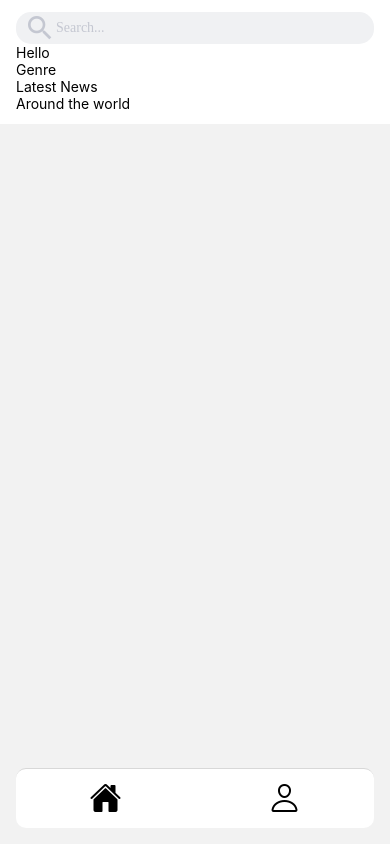
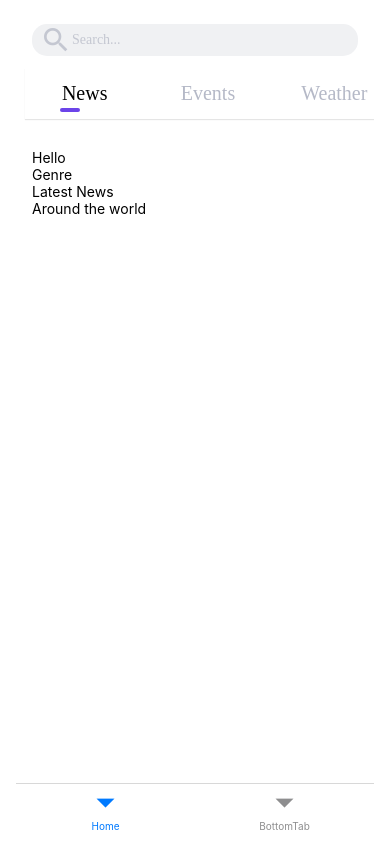
Before and after one commit to Khubayan/bacarita, a React Native app: screen / in a window 390 px wide. Built offline with nearby package versions, Linux system fonts and the light colour scheme.

Commit message:
Add Top Tab

```diff
--- a/App.tsx
+++ b/App.tsx
@@ -1,35 +1,131 @@
 /* eslint-disable prettier/prettier */
 /* eslint-disable react/react-in-jsx-scope */
+import 'react-native-gesture-handler';
 import {NavigationContainer} from '@react-navigation/native';
+import {createStackNavigator} from '@react-navigation/stack';
 import {createBottomTabNavigator} from '@react-navigation/bottom-tabs';
+import {createMaterialTopTabNavigator} from '@react-navigation/material-top-tabs';
 import Home from './screens/Home';
 import Icon from 'react-native-vector-icons/Ionicons';
 import AboutScreen from './screens/AboutScreen';
-import {IconMapping} from './types/AppTypes';
+import TestedScreenu from './screens/TestedScreen';
+import SearchBar from './components/SearchBar';
+import Colors from './constants/Colors';
+import {StyleSheet, Text, View} from 'react-native';
+import {ScrollView} from 'react-native-gesture-handler';
 
+const Stack = createStackNavigator();
 const Tab = createBottomTabNavigator();
+const TopTab = createMaterialTopTabNavigator();
 
-// Navigation & Icon map
-const iconMapping: IconMapping = {
-  Home: {
-    screenComponent: Home,
-    active: 'home',
-    inactive: 'home-outline',
-  },
-  AboutScreen: {
-    screenComponent: AboutScreen,
-    active: 'person',
-    inactive: 'person-outline',
-  },
+const TopTabComponent = () => {
+  return (
+    <View style={[style.flexContent, style.mainBacground]}>
+      <View style={[style.container]}>
+        <SearchBar />
+      </View>
+
+      <TopTab.Navigator
+        screenOptions={({route}) => {
+          return {
+            tabBarStyle: {
+              backgroundColor: style.mainBacground.backgroundColor, // Change this to white
+              elevation: 0,
+              left: 9,
+            },
+            tabBarLabelStyle: {
+              // Adjust the text color as needed
+              fontFamily: 'Roboto-Medium',
+              fontSize: 20,
+              textTransform: 'capitalize',
+            },
+            tabBarIndicatorStyle: {
+              backgroundColor: Colors.primary300,
+              width: 20,
+              left: 35,
+              top: 40,
+              height: 4,
+              borderRadius: 2,
+            },
+          };
+        }}>
+        <TopTab.Screen
+          options={{
+            tabBarActiveTintColor: Colors.fontPrimary,
+            tabBarInactiveTintColor: Colors.fontSecondary,
+            tabBarLabelStyle: {
+              fontSize: 20,
+              fontFamily: 'Roboto-Medium',
+
+              textTransform: 'capitalize',
+            },
+          }}
+          name="News"
+          component={Home}
+        />
+        <TopTab.Screen
+          options={{
+            tabBarActiveTintColor: Colors.fontPrimary,
+            tabBarInactiveTintColor: Colors.fontSecondary,
+            tabBarLabelStyle: {
+              left: 8,
+              // right: 0.1,
+              marginRight: 12,
+              fontSize: 20,
+              fontFamily: 'Roboto-Medium',
+
+              textTransform: 'capitalize',
+            },
+          }}
+          name="Events"
+          component={TestedScreenu}
+        />
+        <TopTab.Screen
+          options={{
+            tabBarActiveTintColor: Colors.fontPrimary,
+            tabBarInactiveTintColor: Colors.fontSecondary,
+            tabBarLabelStyle: {
+              left: 11,
+              // right: 0.1,
+              fontSize: 20,
+              fontFamily: 'Roboto-Medium',
+
+              textTransform: 'capitalize',
+            },
+          }}
+          name="Weather"
+          component={TestedScreenu}
+        />
+      </TopTab.Navigator>
+    </View>
+  );
+};
+
+const MainTabs = () => {
+  return (
+    <>
+      <Tab.Navigator
+        screenOptions={() => ({
+          headerShown: false,
+          tabBarStyle: {
+            backgroundColor: style.mainBacground.backgroundColor,
+            elevation: 0,
+            borderColor: 'transparent',
+          },
+        })}>
+        <Tab.Screen name="Home" component={TopTabComponent} />
+        <Tab.Screen name="BottomTab" component={AboutScreen} />
+      </Tab.Navigator>
+    </>
+  );
 };
 
 const App = () => {
   return (
-    <>
-      {/* <StatusBar /> */}
+    <View style={[style.container, style.flexContent, style.mainBacground]}>
       <NavigationContainer>
-        <Tab.Navigator
-          initialRouteName="Home"
+        <Stack.Navigator
+          initialRouteName="MainTabs"
           screenOptions={() => ({
             headerShown: false,
             tabBarStyle: {
@@ -38,9 +134,32 @@ const App = () => {
               bottom: 16,
               right: 16,
               left: 16,
-              borderRadius: 10,
+              borderRadius: 16,
             },
           })}>
+          <Stack.Screen name="MainTabs" component={MainTabs} />
+        </Stack.Navigator>
+      </NavigationContainer>
+    </View>
+  );
+};
+
+const style = StyleSheet.create({
+  container: {
+    paddingVertical: 12,
+    paddingHorizontal: 16,
+  },
+  flexContent: {
+    flex: 1,
+  },
+  mainBacground: {
+    backgroundColor: Colors.secondary900,
+  },
+});
+
+export default App;
+
+/* <Tab.Screen name="TopTab" component={TopTabComponent} />
           {Object.keys(iconMapping).map((routeName, index) => (
             <Tab.Screen
               key={index}
@@ -58,11 +177,4 @@ const App = () => {
                 tabBarShowLabel: false,
               }}
             />
-          ))}
-        </Tab.Navigator>
-      </NavigationContainer>
-    </>
-  );
-};
-
-export default App;
+          ))} */
--- a/constants/Colors.tsx
+++ b/constants/Colors.tsx
@@ -1,9 +1,11 @@
 /* eslint-disable prettier/prettier */
 const Colors = {
+  primary300: '#6C44E9',
   secondary300: '#C4C7D1',
   secondary500: '#F0F1F3',
   secondary900: '#FFFFFF',
   fontPrimary: '#010101',
+  fontSecondary: '#B5B9C7',
 };
 
 export default Colors;
--- a/package.json
+++ b/package.json
@@ -11,11 +11,16 @@
   },
   "dependencies": {
     "@react-navigation/bottom-tabs": "^6.5.11",
+    "@react-navigation/material-top-tabs": "^6.6.5",
     "@react-navigation/native": "^6.1.9",
+    "@react-navigation/stack": "^6.3.20",
     "react": "18.2.0",
     "react-native": "0.72.6",
+    "react-native-gesture-handler": "^2.13.4",
+    "react-native-pager-view": "^6.2.2",
     "react-native-safe-area-context": "^4.7.4",
     "react-native-screens": "^3.27.0",
+    "react-native-tab-view": "^3.5.2",
     "react-native-vector-icons": "^10.0.1"
   },
   "devDependencies": {
--- a/react-native.config.js
+++ b/react-native.config.js
@@ -1,3 +1,4 @@
+/* eslint-disable prettier/prettier */
 module.exports = {
   assets: ['./assets/fonts'],
 };
--- a/screens/Home.tsx
+++ b/screens/Home.tsx
@@ -7,9 +7,6 @@ import Colors from '../constants/Colors';
 const Home = () => {
   return (
     <View style={style.container}>
-      <View>
-        <SearchBar />
-      </View>
       <View>
         <Text>Hello</Text>
       </View>
@@ -29,7 +26,8 @@ const Home = () => {
 const style = StyleSheet.create({
   container: {
     backgroundColor: Colors.secondary900,
-    paddingVertical: 12,
+    flex: 1,
+    paddingVertical: 30,
     paddingHorizontal: 16,
   },
 });
--- /dev/null
+++ b/screens/TestedScreen.tsx
@@ -0,0 +1,14 @@
+/* eslint-disable prettier/prettier */
+/* eslint-disable react/react-in-jsx-scope */
+/* eslint-disable prettier/prettier */
+import {View, Text} from 'react-native';
+
+const AboutScreen = () => {
+  return (
+    <View>
+      <Text>Tested Screen</Text>
+    </View>
+  );
+};
+
+export default AboutScreen;
```
Also changed, not shown: 2 other files (tests, documents, lock files or other folders).
